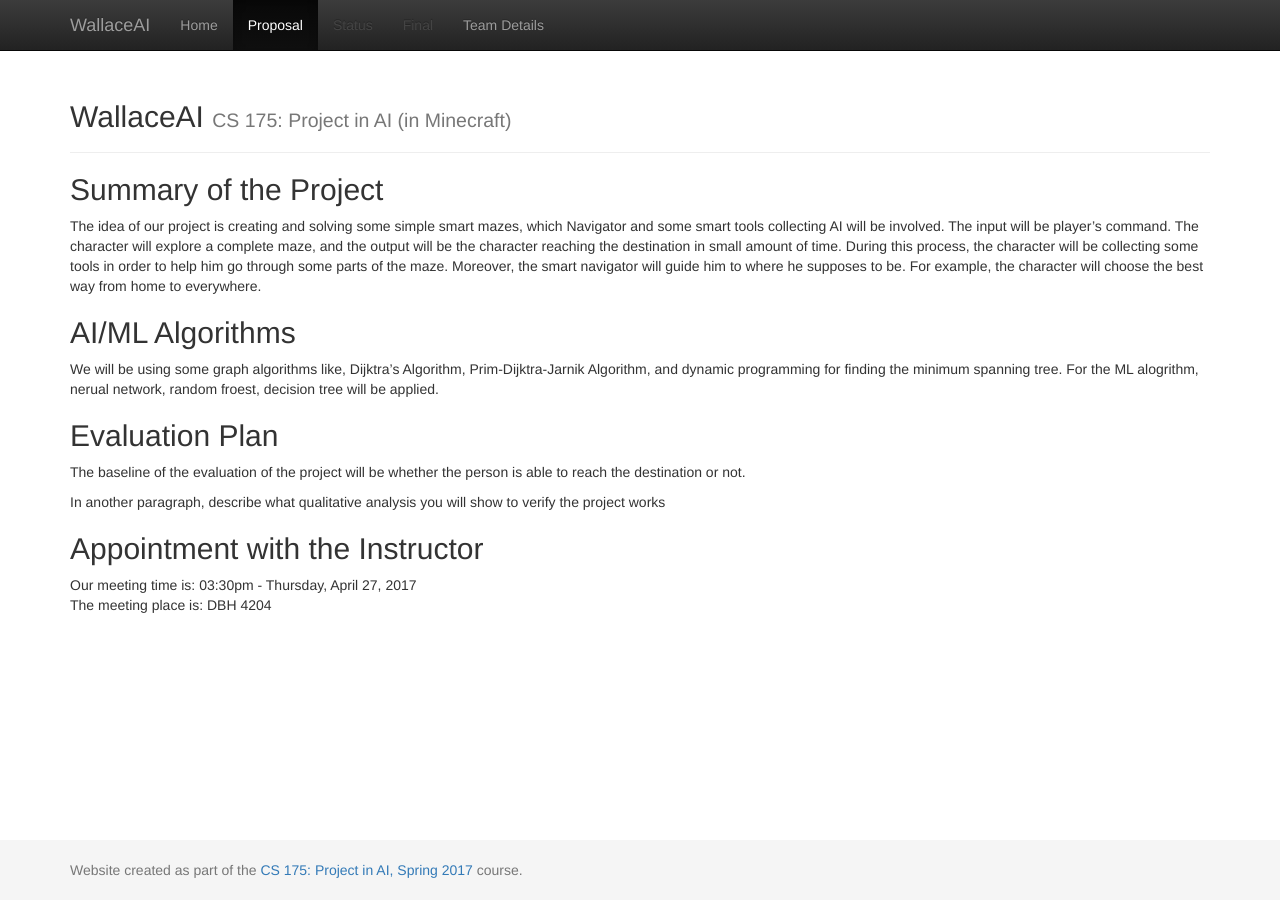
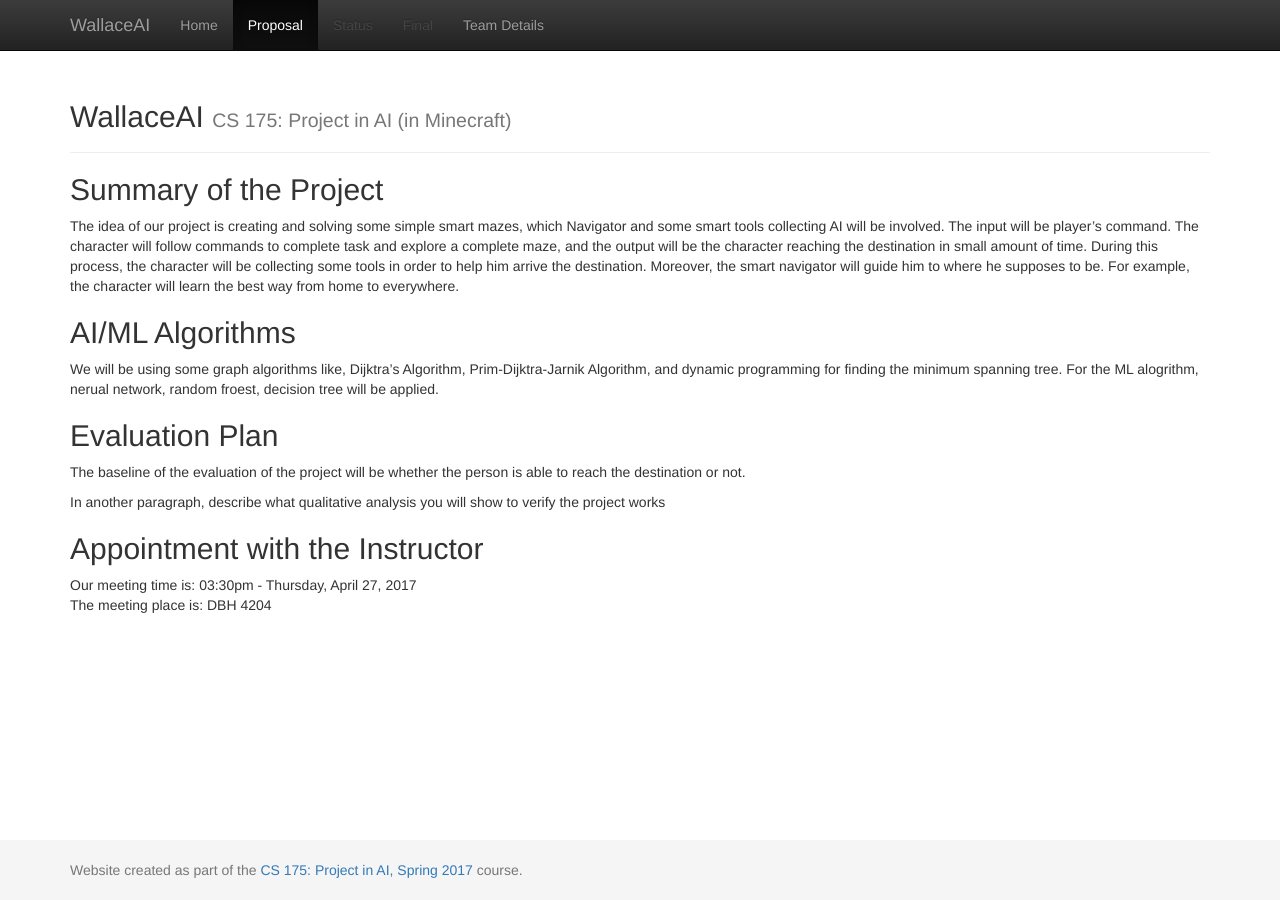
Before and after one commit to rl3740/WallaceAI, a Jekyll site: the page built from docs/proposal.md, in a window 1280 px wide. Built offline with Jekyll 4.4.1, drawn with Linux system fonts in a browser that asks for light colours.

Commit message:
Update proposal.md

```diff
--- a/docs/proposal.md
+++ b/docs/proposal.md
@@ -5,7 +5,7 @@
 
 ## Summary of the Project
 
-The idea of our project is creating and solving some simple smart mazes, which Navigator and some smart tools collecting AI will be involved. The input will be player’s command. The character will explore a complete maze, and the output will be the character reaching the destination in small amount of time. During this process, the character will be collecting some tools in order to help him go through some parts of the maze. Moreover, the smart navigator will guide him to where he supposes to be. For example, the character will choose the best way from home to everywhere.
+The idea of our project is creating and solving some simple smart mazes, which Navigator and some smart tools collecting AI will be involved. The input will be player’s command. The character will follow commands to complete task and explore a complete maze, and the output will be the character reaching the destination in small amount of time. During this process, the character will be collecting some tools in order to help him arrive the destination. Moreover, the smart navigator will guide him to where he supposes to be. For example, the character will learn the best way from home to everywhere.
 
 ## AI/ML Algorithms
 
```
